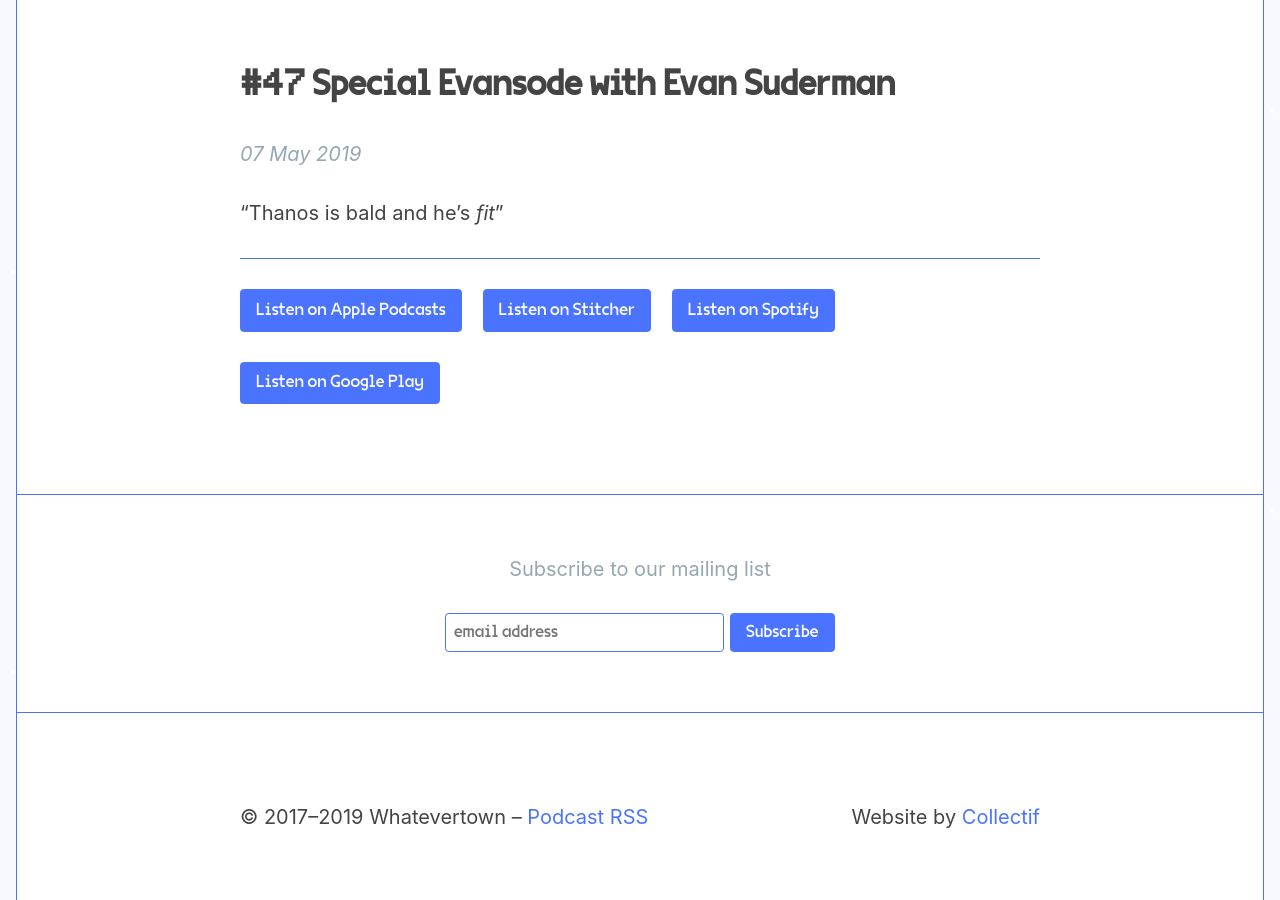
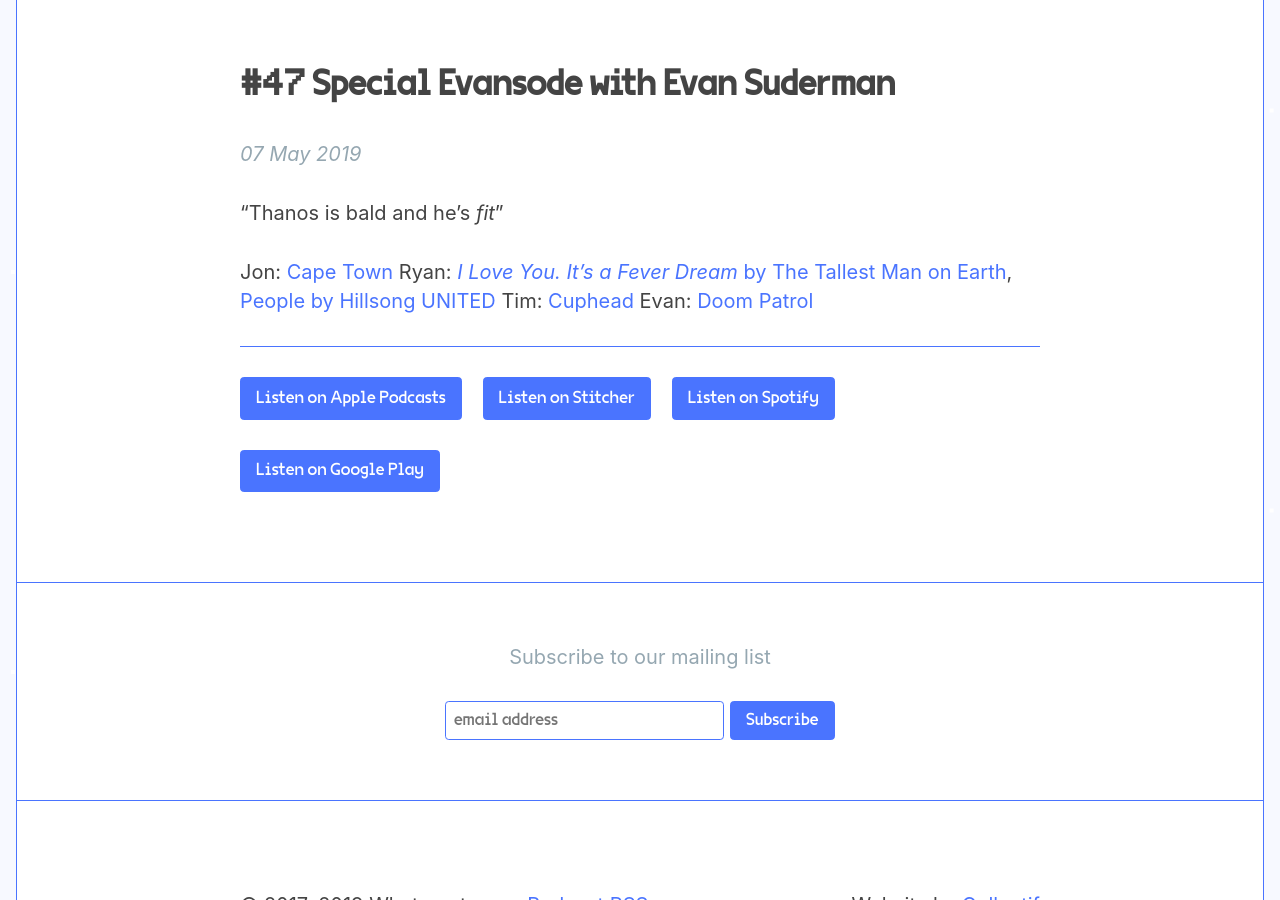
Before and after one commit to jondueck/whatevertown, a Jekyll site: the page built from _posts/episode/2019-05-07-47.markdown, in a window 1280 px wide and 900 px high, scrolled down 513 px. Built offline with Jekyll 4.4.1, drawn with Linux system fonts in a browser that asks for light colours; some web fonts are replaced; comment, search, counter and statistics services are not loaded.

Commit message:
Updated 47

```diff
--- a/_posts/episode/2019-05-07-47.markdown
+++ b/_posts/episode/2019-05-07-47.markdown
@@ -14,3 +14,8 @@
 ---
 
 “Thanos is bald and he's *fit*”
+
+Jon: [Cape Town](https://twitter.com/capetownpod)
+Ryan: [*I Love You. It's a Fever Dream* by The Tallest Man on Earth](https://open.spotify.com/album/21iUYmZgiaPv5xvfTYKqRs?si=DfHfcYKHTuiApb3h81H_Yg), [People by Hillsong UNITED](https://open.spotify.com/album/2YRlXTl0heTfVc5oWmGLsg?si=IZ4TCxRrR6ahzvLJ0ROkhg)
+Tim: [Cuphead](http://www.cupheadgame.com/)
+Evan: [Doom Patrol](https://www.youtube.com/watch?v=6tTM9nbRk5A)
```
